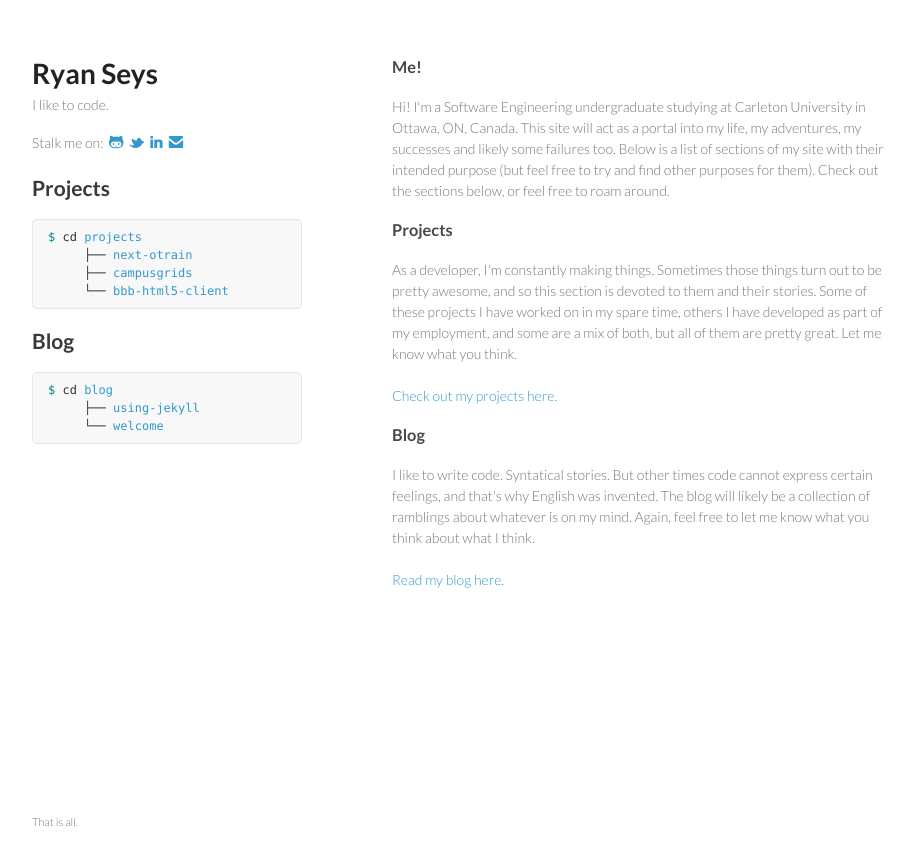
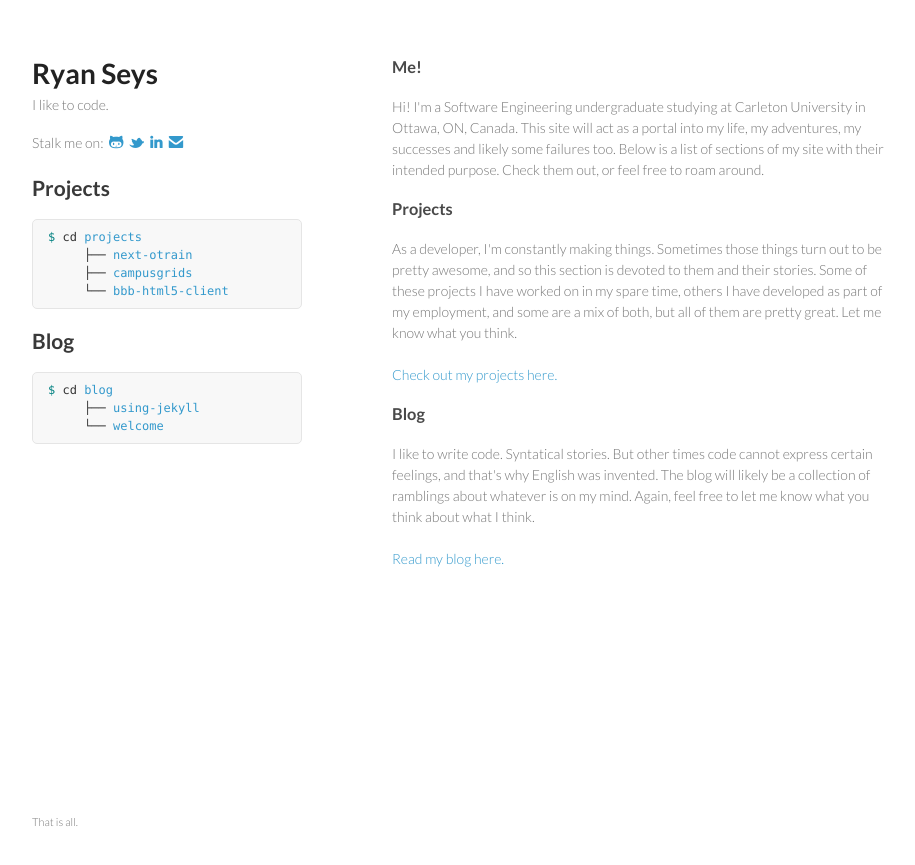
Before and after one commit to tl-dr/ryanseys.com, a Jekyll site: the page built from index.html, in a window 1280 px wide. Shown: the top 865 px of the page, without its empty margins (178-1093 px from the left). Built offline with Jekyll 4.4.1, drawn with Linux system fonts in a browser that asks for light colours; Markdown is read by kramdown in place of the engine named in the settings.

Commit message:
Update welcome message

```diff
--- a/_includes/welcome_root.html
+++ b/_includes/welcome_root.html
@@ -2,7 +2,7 @@
   Me!
 </h3>
 <p>
-  Hi! I'm a Software Engineering undergraduate studying at Carleton University in Ottawa, ON, Canada. This site will act as a portal into my life, my adventures, my successes and likely some failures too. Below is a list of sections of my site with their intended purpose (but feel free to try and find other purposes for them). Check out the sections below, or feel free to roam around.
+  Hi! I'm a Software Engineering undergraduate studying at Carleton University in Ottawa, ON, Canada. This site will act as a portal into my life, my adventures, my successes and likely some failures too. Below is a list of sections of my site with their intended purpose. Check them out, or feel free to roam around.
 </p>
 
 <h3>Projects</h3>
```
